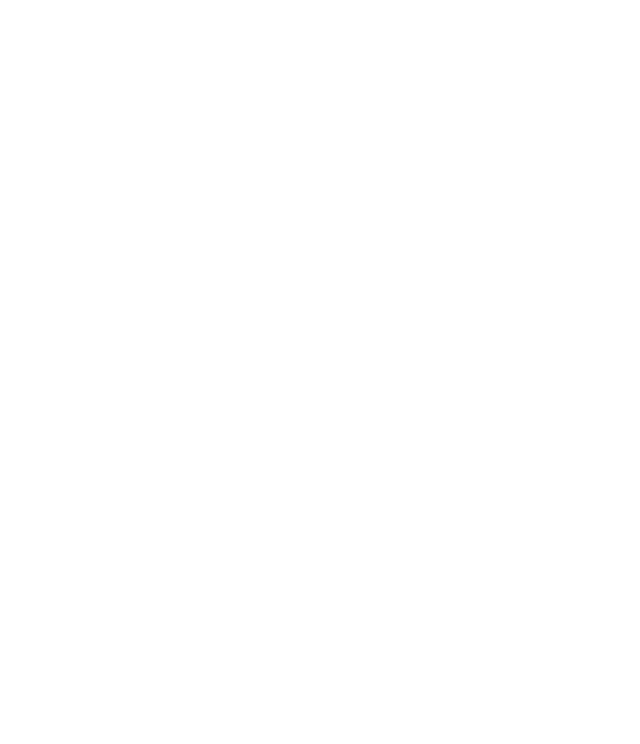
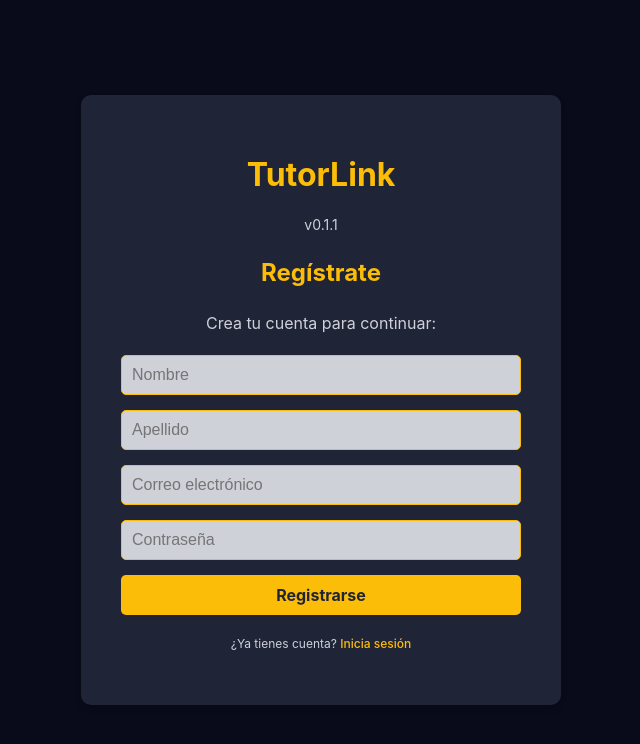
Before and after one commit to TutorLink-Modular/TutorLink, a React (Vite) app: page /register in a window 1280 px wide. Before the commit this address had no page. Shown: the top 744 px of the page, without its empty margins (319-959 px from the left). Built offline with nearby package versions, Linux system fonts and the light colour scheme.

Commit message:
register primeros avances

```diff
--- a/package.json
+++ b/package.json
@@ -11,10 +11,11 @@
   },
   "dependencies": {
     "@fortawesome/fontawesome-free": "^6.6.0",
+    "dotenv": "^16.4.5",
     "react": "^18.3.1",
     "react-dom": "^18.3.1",
     "react-router-dom": "^6.28.0",
-    "dotenv": "^16.4.5"
+    "uuid": "^11.0.3"
   },
   "devDependencies": {
     "@eslint/js": "^9.9.0",
--- a/src/App.jsx
+++ b/src/App.jsx
@@ -4,6 +4,7 @@
 import CardContainer from "./components/CardContainer";
 import OtherPage from "./components/OtherPage";
 import Login from "./components/Login";
+import Register from "./components/Register"; // Importamos el componente Register
 import ProtectedRoute from "./components/ProtectedRoute";
 
 function App() {
@@ -13,7 +14,8 @@
         <Routes>
           {/* Ruta pública para el login */}
           <Route path="/login" element={<Login />} />
-
+          {/* Ruta pública para el registro */}
+          <Route path="/register" element={<Register />} /> {/* Nueva ruta */}
           {/* Rutas protegidas */}
           <Route
             path="/"
--- /dev/null
+++ b/src/components/Register.jsx
@@ -0,0 +1,133 @@
+import React, { useState } from "react";
+import { useNavigate } from "react-router-dom";
+import { v4 as uuidv4 } from "uuid"; // Para generar un UUID4
+import "../styles/Login.css";
+
+const Register = () => {
+  const [name, setName] = useState(""); // Campo para el nombre
+  const [surname, setSurname] = useState(""); // Campo para el apellido
+  const [email, setEmail] = useState(""); // Campo para el correo electrónico
+  const [password, setPassword] = useState(""); // Campo para la contraseña
+  const [error, setError] = useState(null); // Mensaje de error
+  const [isLoading, setIsLoading] = useState(false); // Estado para controlar si está cargando
+  const navigate = useNavigate(); // Para redirigir a otras rutas
+
+  // Función para manejar el registro
+  const handleRegister = async (e) => {
+    e.preventDefault();
+
+    // Validar que los campos no estén vacíos
+    if (!name || !surname || !email || !password) {
+      setError("Por favor, completa todos los campos.");
+      return;
+    }
+
+    setIsLoading(true); // Activar el indicador de carga
+
+    try {
+      // Generar un nuevo UUID para el _id
+      const newUserId = uuidv4();
+
+      const apiUrl = import.meta.env.VITE_API_URL || "http://localhost:3000";
+      const response = await fetch(`${apiUrl}/user/register`, {
+        method: "POST",
+        headers: {
+          "Content-Type": "application/json",
+        },
+        body: JSON.stringify({
+          _id: newUserId,
+          name,
+          surname,
+          email,
+          password,
+        }), // Enviar los datos del nuevo usuario
+      });
+
+      if (response.ok) {
+        // Si la respuesta es exitosa, redirigir al login
+        navigate("/login");
+      } else {
+        // Manejar errores del servidor
+        const errorData = await response.json();
+        setError(errorData.errors[0] || "Error al registrar el usuario");
+      }
+    } catch (err) {
+      // Manejar errores de red (por ejemplo, el servidor está caído)
+      setError("Hubo un problema con el servidor.");
+    } finally {
+      setIsLoading(false); // Desactivar el indicador de carga
+    }
+  };
+
+  // Función para manejar el cambio en los campos de entrada
+  const handleInputChange = (e, setter) => {
+    setter(e.target.value);
+    setError(null); // Limpiar el error cuando el usuario empieza a escribir
+  };
+
+  return (
+    <div className="login-container">
+      {/* Fondo opaco durante la carga */}
+      {isLoading && <div className="overlay"></div>}
+
+      <div className="login-box">
+        <h1 className="login-title">TutorLink</h1>
+        <p className="login-version">v0.1.1</p>
+        <h2 className="login-welcome">Regístrate</h2>
+        <p className="login-instruction">Crea tu cuenta para continuar:</p>
+        <form className="login-form" onSubmit={handleRegister}>
+          <input
+            type="text"
+            placeholder="Nombre"
+            className={`login-input ${error ? "error" : ""}`} // Añadir clase 'error' si hay un error
+            value={name}
+            onChange={(e) => handleInputChange(e, setName)} // Limpiar error cuando cambia el nombre
+          />
+          <input
+            type="text"
+            placeholder="Apellido"
+            className={`login-input ${error ? "error" : ""}`} // Añadir clase 'error' si hay un error
+            value={surname}
+            onChange={(e) => handleInputChange(e, setSurname)} // Limpiar error cuando cambia el apellido
+          />
+          <input
+            type="email"
+            placeholder="Correo electrónico"
+            className={`login-input ${error ? "error" : ""}`} // Añadir clase 'error' si hay un error
+            value={email}
+            onChange={(e) => handleInputChange(e, setEmail)} // Limpiar error cuando cambia el correo
+          />
+          <input
+            type="password"
+            placeholder="Contraseña"
+            className={`login-input ${error ? "error" : ""}`} // Añadir clase 'error' si hay un error
+            value={password}
+            onChange={(e) => handleInputChange(e, setPassword)} // Limpiar error cuando cambia la contraseña
+          />
+          <button type="submit" className="login-button" disabled={isLoading}>
+            {isLoading ? "Cargando..." : "Registrarse"}
+          </button>
+        </form>
+
+        {/* Mostrar un spinner o mensaje mientras se carga */}
+        {isLoading && (
+          <div className="spinner">
+            <div className="circle"></div>
+          </div>
+        )}
+
+        {/* Mostrar error en caso de que exista */}
+        {error && <p className="login-error">{error}</p>}
+
+        <p className="login-footer">
+          ¿Ya tienes cuenta?{" "}
+          <a href="/login" className="privacy-policy">
+            Inicia sesión
+          </a>
+        </p>
+      </div>
+    </div>
+  );
+};
+
+export default Register;
--- /dev/null
+++ b/src/styles/Register.css
@@ -0,0 +1,152 @@
+/* Contenedor principal del formulario de registro */
+.register-container {
+  height: 100vh; /* Ocupa toda la altura de la ventana */
+  width: 100vw; /* Ocupa toda la anchura de la ventana */
+  display: flex;
+  justify-content: center;
+  align-items: center;
+  background: #131735; /* Fondo azul general */
+  position: relative;
+  margin: 0;
+  padding: 0;
+  overflow: hidden;
+}
+
+/* Fondo opaco mientras se está cargando */
+.overlay {
+  position: fixed;
+  top: 0;
+  left: 0;
+  right: 0;
+  bottom: 0;
+  background-color: rgba(0, 0, 0, 0.5); /* Fondo opaco */
+  z-index: 1000; /* Asegura que esté por encima de los demás elementos */
+}
+
+/* Estilo del cuadro del formulario */
+.register-box {
+  position: relative;
+  z-index: 2;
+  background: #202437; /* Fondo azul más oscuro para el formulario */
+  padding: 40px;
+  border-radius: 10px;
+  box-shadow: 0 4px 6px rgba(0, 0, 0, 0.2);
+  text-align: center;
+  color: #cfd1d9; /* Gris para el texto */
+  width: 100%;
+  max-width: 400px;
+}
+
+/* Títulos */
+.register-title {
+  font-size: 32px;
+  font-weight: bold;
+  color: #fbbd08; /* Amarillo para destacar el título */
+}
+
+.register-version {
+  font-size: 14px;
+  margin-bottom: 20px;
+  color: #cfd1d9; /* Gris para el texto */
+}
+
+.register-welcome {
+  font-size: 24px;
+  margin-bottom: 20px;
+  color: #fbbd08; /* Amarillo */
+}
+
+.register-instruction {
+  font-size: 16px;
+  margin-bottom: 20px;
+  color: #cfd1d9; /* Gris para el texto */
+}
+
+/* Estilo del formulario */
+.register-form {
+  display: flex;
+  flex-direction: column;
+}
+
+.register-input {
+  padding: 10px;
+  margin-bottom: 15px;
+  border: 1px solid #fbbd08; /* Bordes amarillos */
+  border-radius: 5px;
+  font-size: 16px;
+  color: #202437; /* Texto azul oscuro */
+  background-color: #cfd1d9; /* Fondo gris claro */
+}
+
+.register-input:focus {
+  outline: none;
+  border-color: #fbbd08; /* Amarillo */
+  box-shadow: 0 0 5px rgba(251, 189, 8, 0.5);
+}
+
+.register-button {
+  background-color: #fbbd08; /* Amarillo */
+  color: #202437; /* Azul oscuro */
+  padding: 10px;
+  border: none;
+  border-radius: 5px;
+  font-size: 16px;
+  cursor: pointer;
+  font-weight: bold;
+}
+
+.register-button:hover {
+  background-color: #202437; /* Azul más oscuro */
+  color: #fbbd08; /* Amarillo */
+}
+
+/* Spinner (circulo de carga) */
+.spinner {
+  position: fixed;
+  top: 50%;
+  left: 50%;
+  transform: translate(-50%, -50%);
+  z-index: 1001; /* Asegura que el spinner esté por encima de la capa de fondo */
+}
+
+.circle {
+  border: 4px solid transparent;
+  border-top: 4px solid #fbbd08; /* Color amarillo */
+  border-radius: 50%;
+  width: 50px;
+  height: 50px;
+  animation: spin 1s linear infinite;
+}
+
+/* Animación de rotación para el spinner */
+@keyframes spin {
+  0% {
+    transform: rotate(0deg);
+  }
+  100% {
+    transform: rotate(360deg);
+  }
+}
+
+/* Botón deshabilitado durante el proceso de carga */
+.register-button:disabled {
+  background-color: #f0f0f0;
+  cursor: not-allowed;
+  color: #888;
+}
+
+/* Pie de página */
+.register-footer {
+  font-size: 12px;
+  margin-top: 20px;
+  color: #cfd1d9; /* Gris para el texto */
+}
+
+.privacy-policy {
+  color: #fbbd08; /* Amarillo */
+  text-decoration: none;
+}
+
+.privacy-policy:hover {
+  text-decoration: underline;
+}
```
Also changed, not shown: 1 other file (tests, documents, lock files or other folders).
